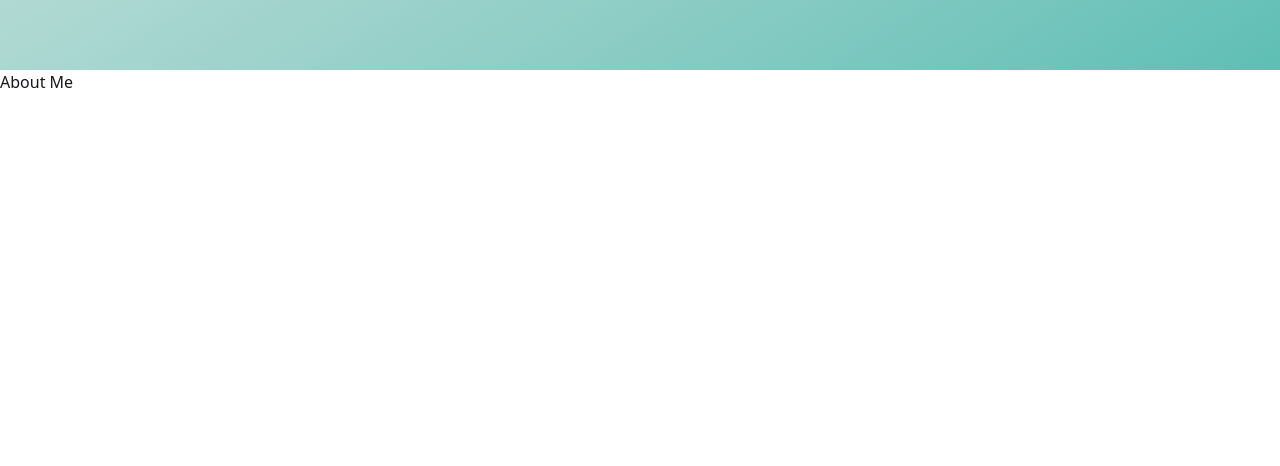
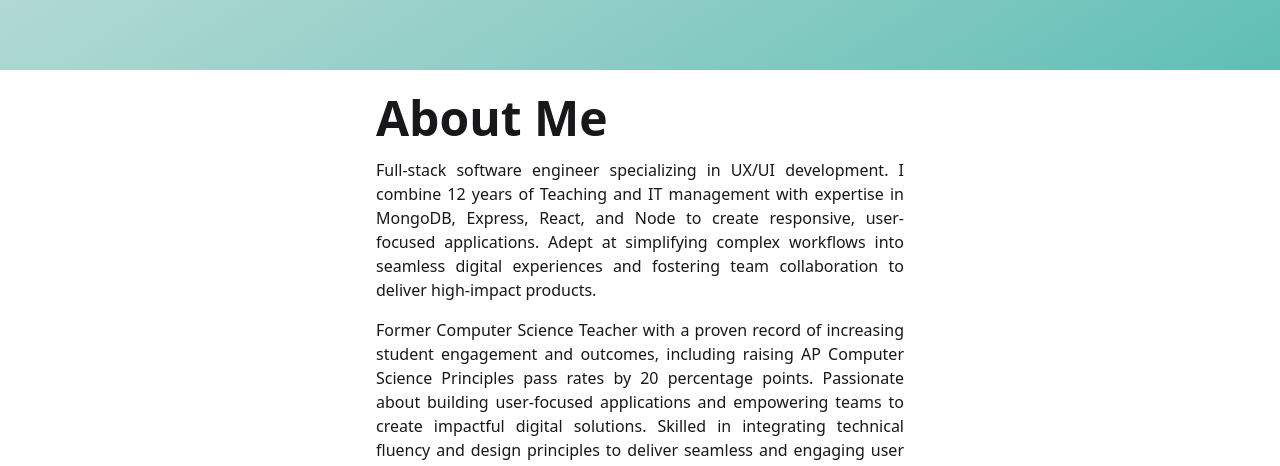
Before and after one commit to raworiginal/portfolio, a React (Vite) app: page / in a window 1280 px wide. Shown: the part 806-1272 px from the top of the page. Before the commit the page ends 900 px from the top, so only its background shows below. Built offline with nearby package versions, Linux system fonts and the light colour scheme.

Commit message:
completed about me componenet

```diff
--- a/src/components/About.jsx
+++ b/src/components/About.jsx
@@ -1,4 +1,24 @@
 function About() {
-	return <h1>About Me</h1>;
+	return (
+		<div className="flex flex-col pt-6 px-6 mx-auto max-w-xl">
+			<h1 className="text-5xl font-bold">About Me</h1>
+			<p className="pt-4 text-justify">
+				Full-stack software engineer specializing in UX/UI development. I
+				combine 12 years of Teaching and IT management with expertise in
+				MongoDB, Express, React, and Node to create responsive, user-focused
+				applications. Adept at simplifying complex workflows into seamless
+				digital experiences and fostering team collaboration to deliver
+				high-impact products.
+			</p>
+			<p className="pt-4 text-justify">
+				Former Computer Science Teacher with a proven record of increasing
+				student engagement and outcomes, including raising AP Computer Science
+				Principles pass rates by 20 percentage points. Passionate about building
+				user-focused applications and empowering teams to create impactful
+				digital solutions. Skilled in integrating technical fluency and design
+				principles to deliver seamless and engaging user experiences.
+			</p>
+		</div>
+	);
 }
 export default About;
```
